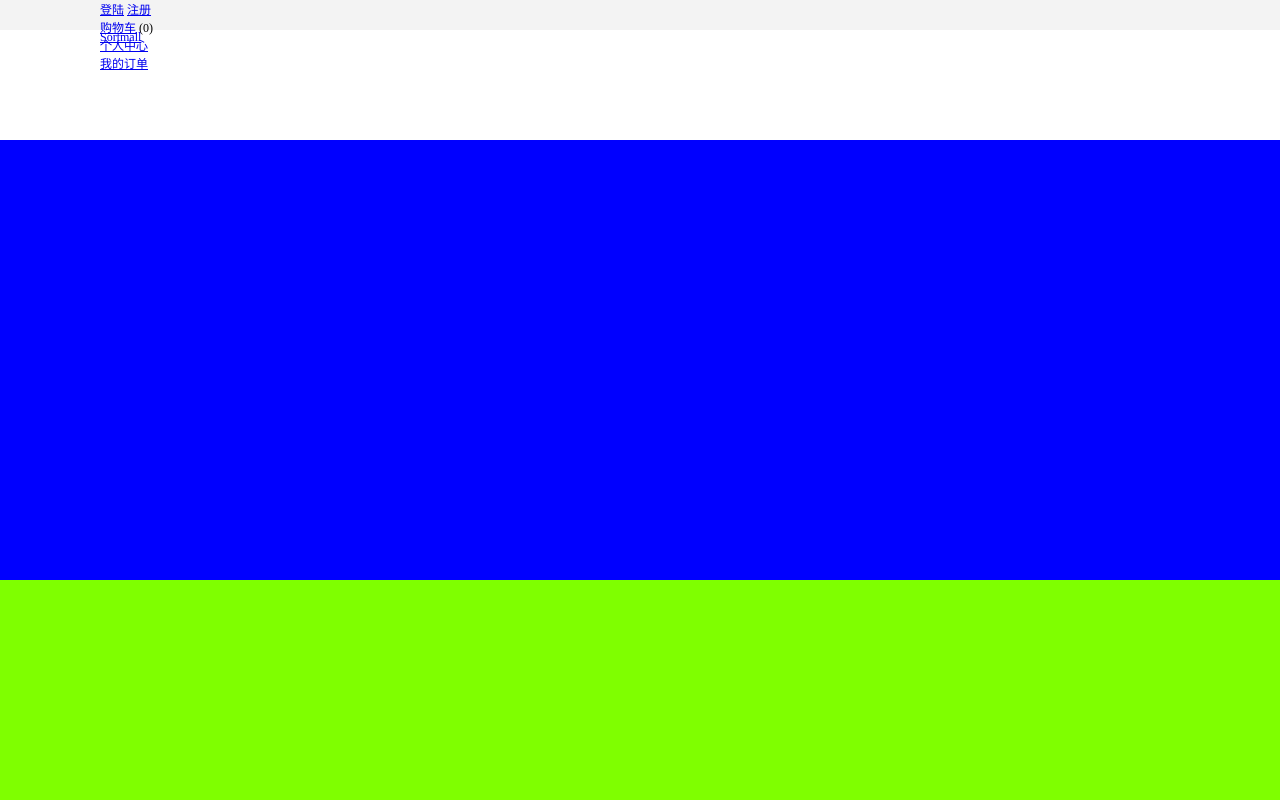
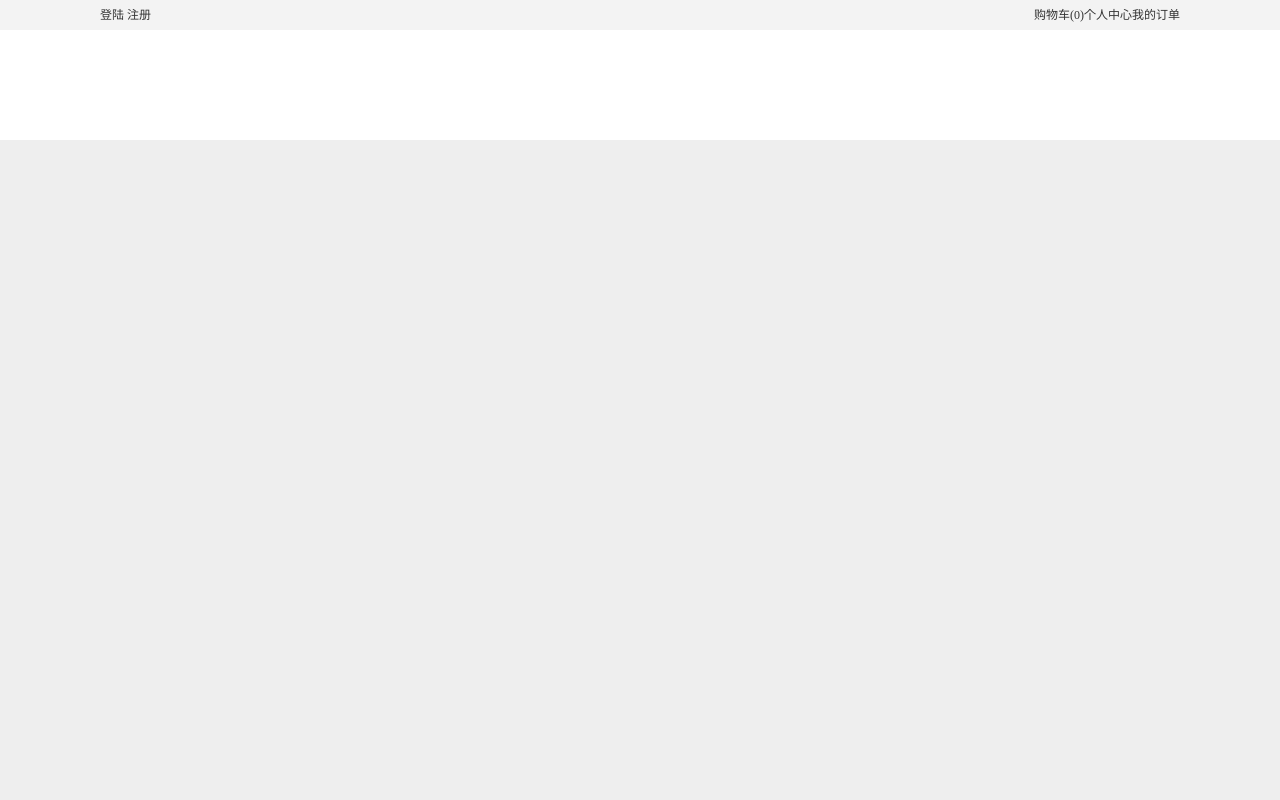
Before and after one commit to huang-wq/Mall-project, a plain HTML site: page index.html/index.html in a window 1280 px wide. Shown: the top 800 px of the page. Drawn offline with Linux system fonts and the light colour scheme.

Commit message:
wanshang

```diff
--- a/css/common.css
+++ b/css/common.css
@@ -2,19 +2,18 @@ body{
 font-size: 12px;
 background-color: #eee;
 }
-
-.biaoqian{
-    list-style: none;
-
+a{
+    color: #333;
+    text-decoration: none;
 }
-.biaoqian:hover{
-    background-color: aqua;
+a:hover{
+color: #1890ff;;
+}
+.box{
+   width: 1080px;
+   margin: 0 auto;
 }
 
-.box{
-    width: 1080px;
-    margin: 0 auto;
-}
 /* 清除浮动
 ---------------------------------------------------------------- */
 .clearfix:after{
--- a/css/index.css
+++ b/css/index.css
@@ -4,42 +4,60 @@
    height:30px;
    background-color:#f3f3f3;
 }
-
-
+.top .box{
+  line-height:30px;
+}
+.top .box .topleft{
+  float: left;
+}
+.top .box .topright{
+  float: right;
+}
+.top .box .topright .topright1{
+  float: left;
+}
 /* 头部搜索
 ---------------------------------------------------------------- */
 .header{
-  height: 110px;
-  background-color:#fff;
+background-color:#fff;
 }
-.header .log{
-
+.header .box{
+  height:110px;
 }
 
 /* 焦点
 ---------------------------------------------------------------- */
 .focus{
   height: 440px;
+}
+.focus .box{
+
   background-color: blue;
 }
-
 /* 热销
 ---------------------------------------------------------------- */
 .best{
-  height:300px;
+  height: 300px;
+}
+.best .box{
+
   background-color: chartreuse;
 }
-
 /* 楼层
 ---------------------------------------------------------------- */
 .floor{
   height:720px;
+}
+.floor .box{
+
   background-color: darkcyan;
 }
-
 /* 底部导航
 ---------------------------------------------------------------- */
 .bottom{
   height:248px;
+}
+.bottom .box{
+
   background-color:#2f2f2f;
 }
--- a/index.html/index.html
+++ b/index.html/index.html
@@ -12,32 +12,29 @@
    <!-- S 顶部-->
    <div class="top">
        <div class="box">
-           <a href="#" class="biaoqian">登陆</a>
-           <a href="#" class="biaoqian">注册</a>
-           <ul>
-               <li>
-                   <a href="#" class="biaoqian">购物车</a>
-                   (<span class="">0</span>)
+          <div class="topleft">
+            <a href="#">登陆</a>
+            <a href="#">注册</a>
+          </div>
+          <ul class="topright">
+               <li class="topright1">
+                   <a href="#">购物车(<span>0</span>)</a>
                </li>
-               <li>
-                   <a href="#" class="biaoqian">个人中心</a>
+               <li class="topright1">
+                   <a href="#">个人中心</a>
                </li>
-               <li>
-                   <a href="#" class="biaoqian">我的订单</a>
-               </li>
-           </ul>
+               <li class="topright1">
+                  <a href="#">我的订单</a>
+            </li>
+            </ul>
+          </div>
        </div>
-   </div>
+    </div>
    <!-- E 顶部-->
 
    <!-- S 头部搜索-->
    <div class="header">
-       <div class="box">
-           <h1 class="logo">
-               <a href="#" class="biaoqian">Sortmall</a>
-           </h1>
-           <div class="head-right"></div>
-       </div>
+    <div class="box"></div>
    </div>
    <!-- E 头部搜索-->
 
```
